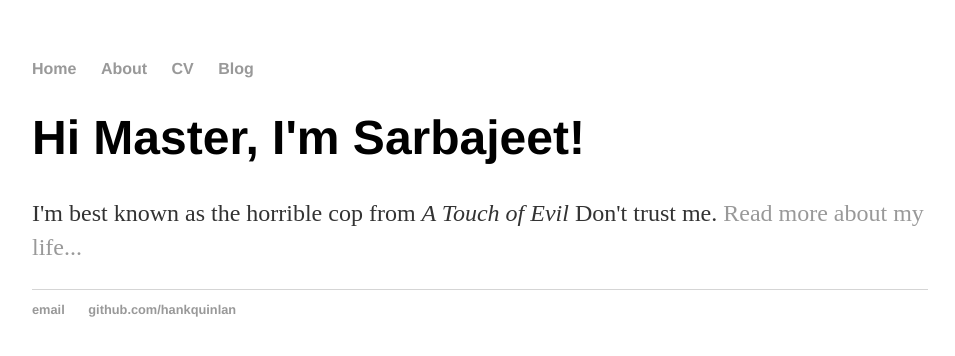
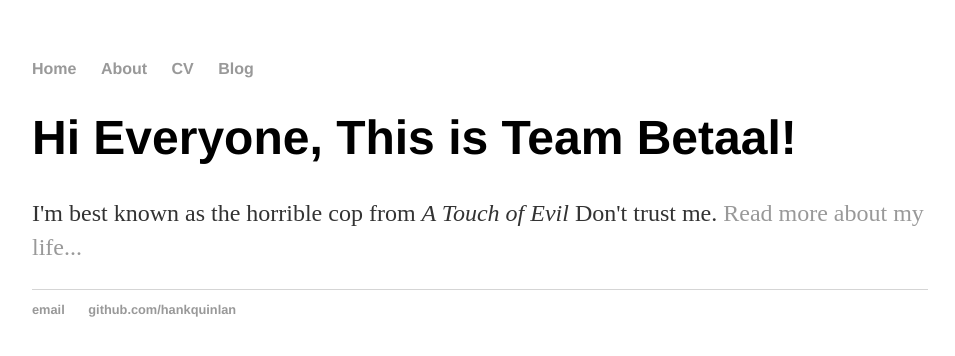
Before and after one commit to gour2502/gour2502.github.io, a Jekyll site: the page built from index.html, in a window 1280 px wide. Shown: the top 356 px of the page, without its empty margins (160-1115 px from the left). Built offline with Jekyll 4.4.1, drawn with Linux system fonts in a browser that asks for light colours.

Commit message:
Update index.html

```diff
--- a/index.html
+++ b/index.html
@@ -3,6 +3,6 @@ layout: default
 title: Sarbajeet Roy , AEM Developer
 ---
 <div class="blurb">
-	<h1>Hi Master, I'm Sarbajeet!</h1>
+	<h1>Hi Everyone, This is Team Betaal!</h1>
 	<p>I'm best known as the horrible cop from <em>A Touch of Evil</em> Don't trust me. <a href="/about">Read more about my life...</a></p>
 </div><!-- /.blurb -->
```
